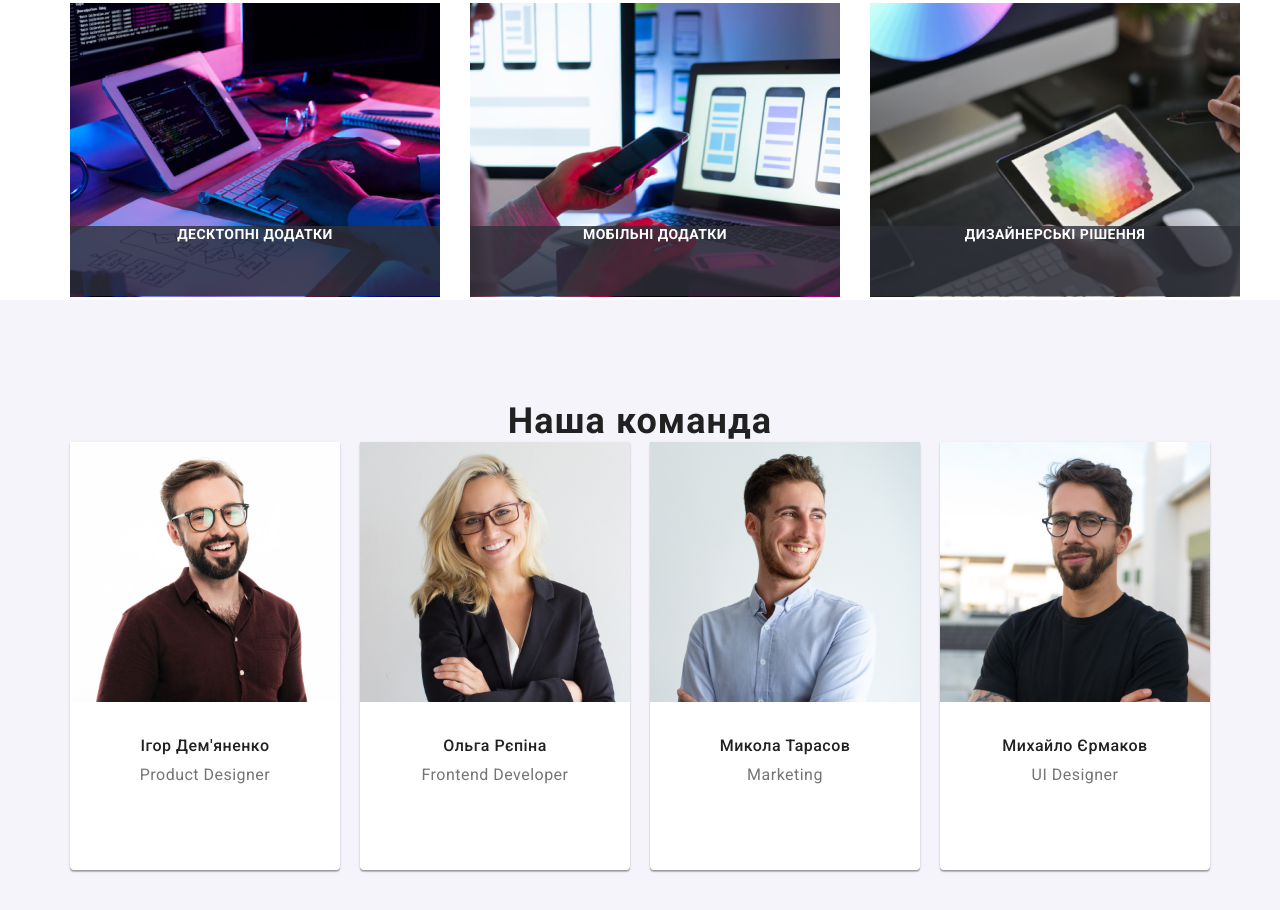
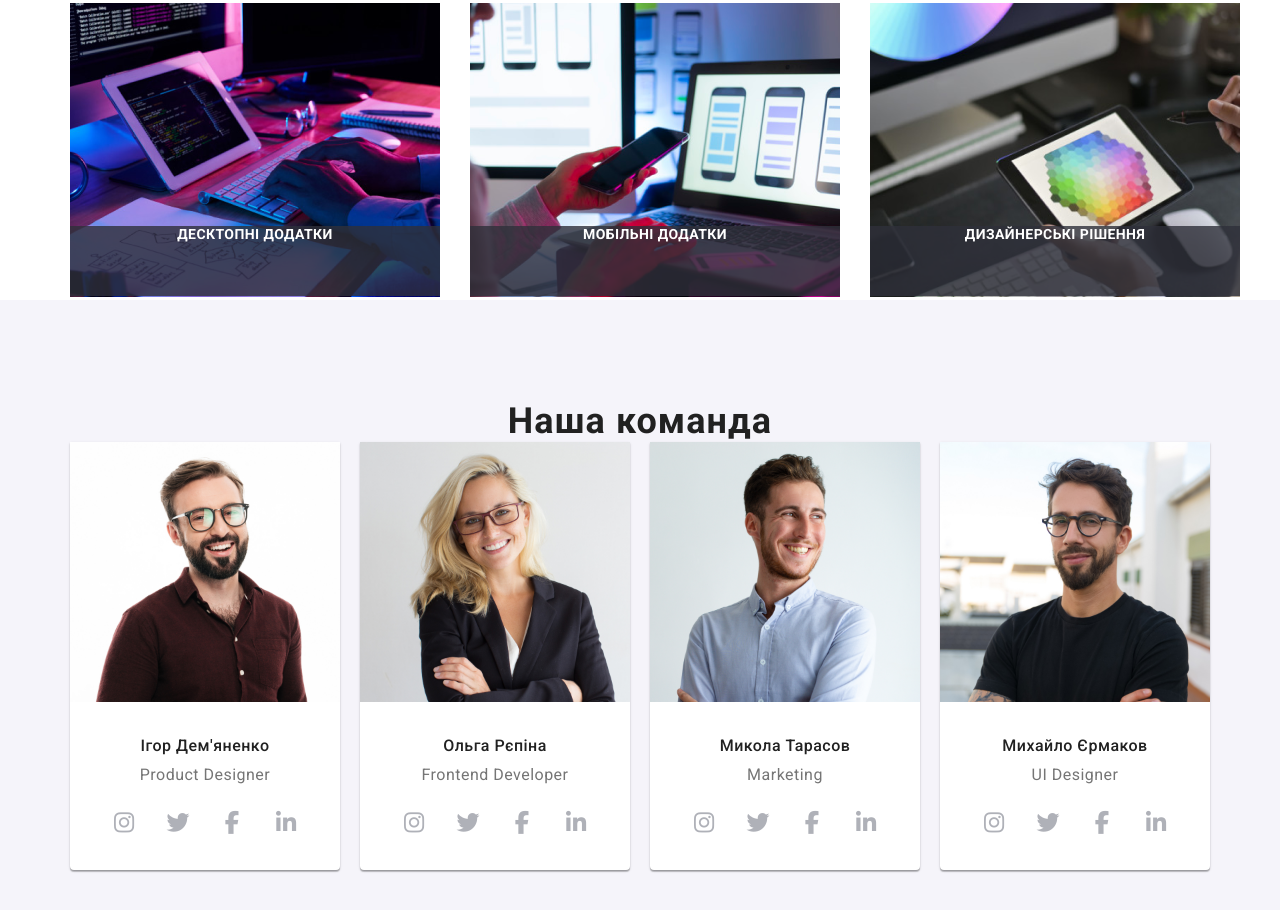
Before and after one commit to hockag/WEB_STUDIO-141, a plain HTML site: page index.html in a window 1280 px wide. Shown: the part 1227-2137 px from the top of the page. Drawn offline with nearby package versions, Linux system fonts and the light colour scheme.

Commit message:
full team

```diff
--- a/index.html
+++ b/index.html
@@ -152,21 +152,77 @@
                                 <img src="./src/img/img.jpg" alt="human Igor">
                                 <h4>Ігор Дем'яненко</h4>
                                 <h5>Product Designer</h5>
+                                <ul class="team_social_list">
+                                    <li class="team_social_item">
+                                        <a href="#"><i class="fa-brands fa-instagram"></i></a>
+                                    </li>
+                                    <li class="team_social_item">
+                                        <a href="#"><i class="fa-brands fa-twitter"></i></a>
+                                    </li>
+                                    <li class="team_social_item">
+                                        <a href="#"><i class="fa-brands fa-facebook-f"></i></a>
+                                    </li>
+                                    <li class="team_social_item">
+                                        <a href="#"><i class="fa-brands fa-linkedin-in"></i></a>
+                                    </li>
+                                </ul>
                             </li>
                             <li class="team_item">
                                 <img src="./src/img/img-1.jpg" alt="human Olga">
                                 <h4>Ольга Рєпіна</h4>
                                 <h5>Frontend Developer</h5>
+                                <ul class="team_social_list">
+                                    <li class="team_social_item">
+                                        <a href="#"><i class="fa-brands fa-instagram"></i></a>
+                                    </li>
+                                    <li class="team_social_item">
+                                        <a href="#"><i class="fa-brands fa-twitter"></i></a>
+                                    </li>
+                                    <li class="team_social_item">
+                                        <a href="#"><i class="fa-brands fa-facebook-f"></i></a>
+                                    </li>
+                                    <li class="team_social_item">
+                                        <a href="#"><i class="fa-brands fa-linkedin-in"></i></a>
+                                    </li>
+                                </ul>
                             </li>
                             <li class="team_item">
                                 <img src="./src/img/img-2.jpg" alt="human Mykola">
                                 <h4>Микола Тарасов</h4>
                                 <h5>Marketing</h5>
+                                <ul class="team_social_list">
+                                    <li class="team_social_item">
+                                        <a href="#"><i class="fa-brands fa-instagram"></i></a>
+                                    </li>
+                                    <li class="team_social_item">
+                                        <a href="#"><i class="fa-brands fa-twitter"></i></a>
+                                    </li>
+                                    <li class="team_social_item">
+                                        <a href="#"><i class="fa-brands fa-facebook-f"></i></a>
+                                    </li>
+                                    <li class="team_social_item">
+                                        <a href="#"><i class="fa-brands fa-linkedin-in"></i></a>
+                                    </li>
+                                </ul>
                             </li>
                             <li class="team_item">
                                 <img src="./src/img/img-3.jpg" alt="human Myhailo">
                                 <h4>Михайло Єрмаков</h4>
                                 <h5>UI Designer</h5>
+                                <ul class="team_social_list">
+                                    <li class="team_social_item">
+                                        <a href="#"><i class="fa-brands fa-instagram"></i></a>
+                                    </li>
+                                    <li class="team_social_item">
+                                        <a href="#"><i class="fa-brands fa-twitter"></i></a>
+                                    </li>
+                                    <li class="team_social_item">
+                                        <a href="#"><i class="fa-brands fa-facebook-f"></i></a>
+                                    </li>
+                                    <li class="team_social_item">
+                                        <a href="#"><i class="fa-brands fa-linkedin-in"></i></a>
+                                    </li>
+                                </ul>
                             </li>
                         </ul>
                 </div>
--- a/src/css/team.css
+++ b/src/css/team.css
@@ -63,3 +63,34 @@
     letter-spacing: 0.48px;
     padding-top: 10px;
 }
+
+.team_social_list {
+    display: flex;
+    justify-content: center;
+    padding: 0;
+    gap: 10px;
+    margin: 16px 0 0 0;
+}
+
+.team_social_item a {
+    display: block;
+    width: 44px;
+    height: 44px;
+    border-radius: 100%;
+    position: relative;
+    color: #AFB1B8;
+    transition: 0.25s all linear;
+}
+
+.team_social_item i {
+    position: absolute;
+    transform: translate(-50%, -50%);
+    top: 50%;
+    left: 50%;
+    font-size: 23px;
+}
+
+.team_social_item a:hover {
+    background: #2196F3;
+    color: #FFFFFF;
+}
```
Also changed, not shown: src/img/facebook 1.svg (added), src/img/instagram 2.svg (added), src/img/linkedin 1.svg (added), src/img/twitter 1.svg (added).
